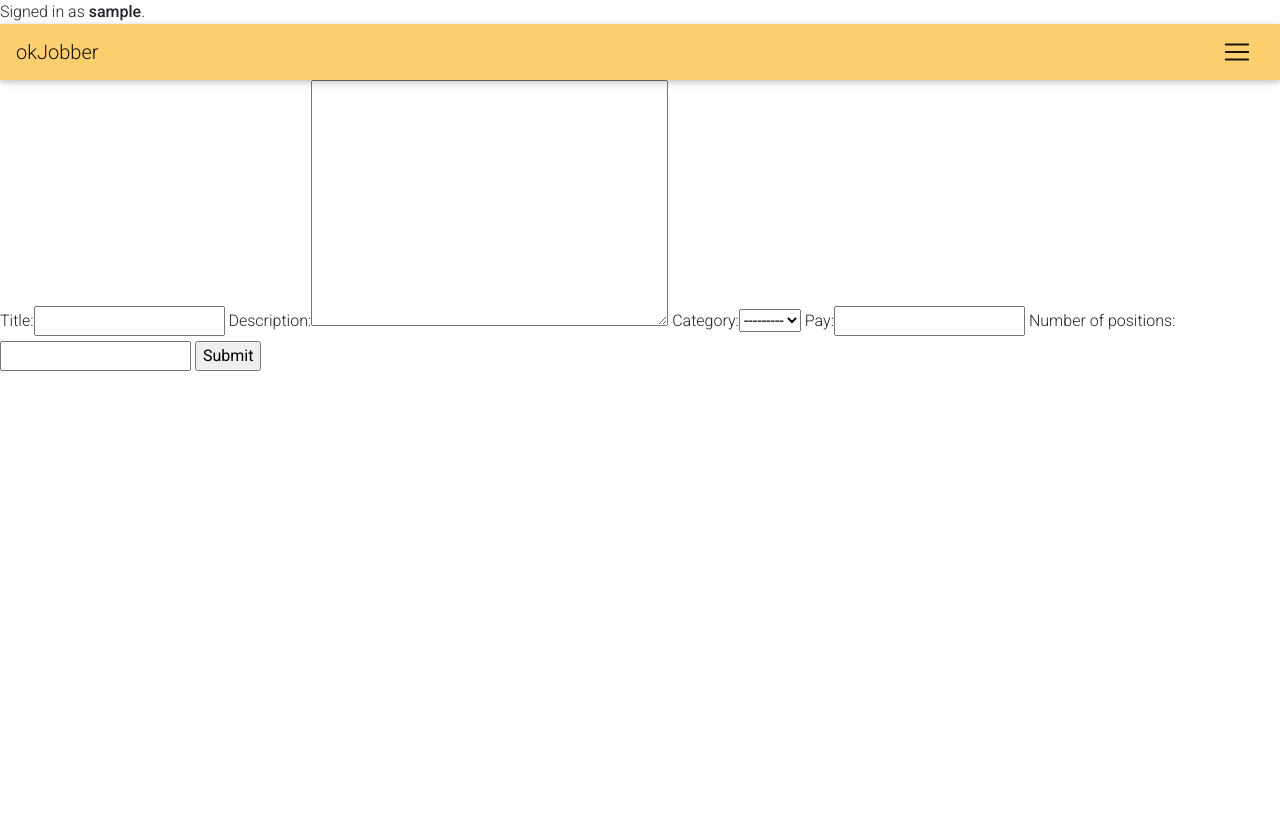
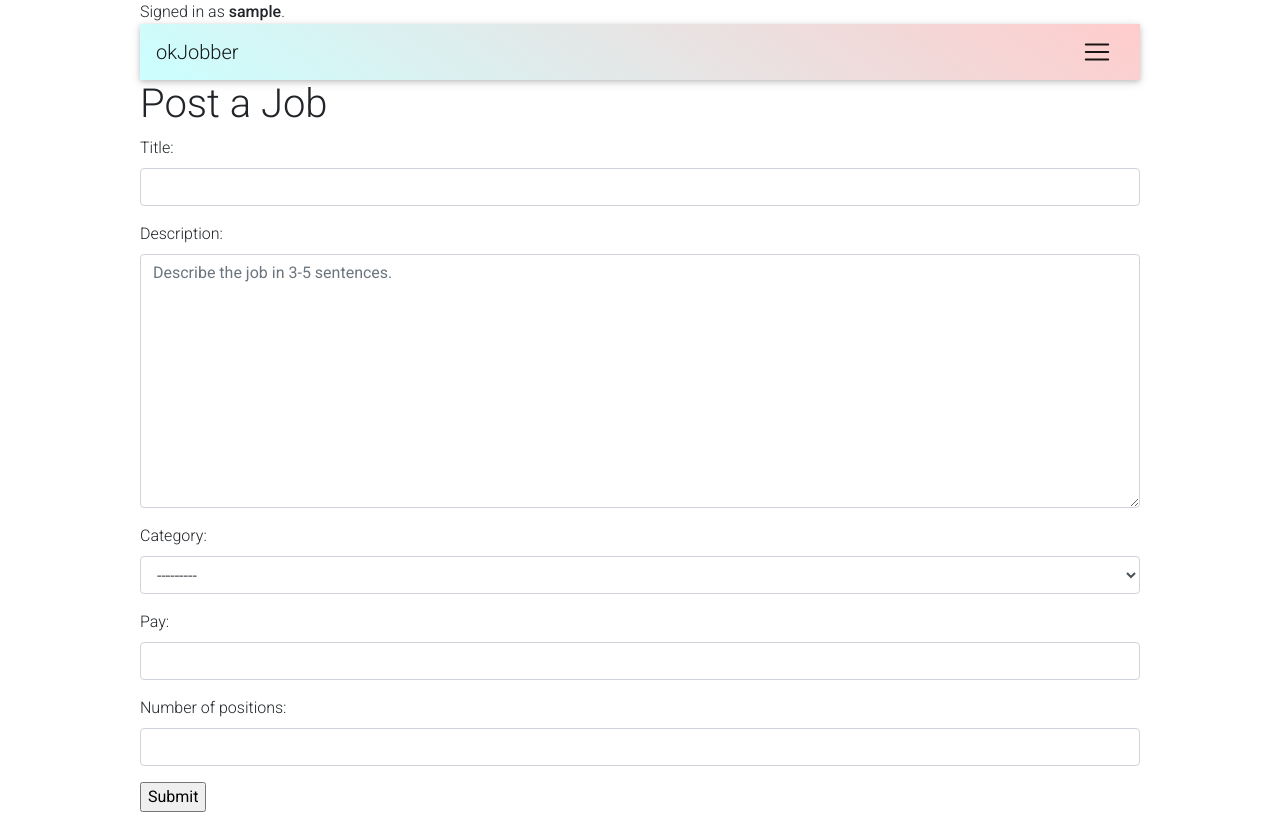
Before and after one commit to AndrewNickComplex/fastfastjob.me, a Django app: page /createjob in a window 1280 px wide. Before the commit the page ends 371 px from the top, so only its background shows below. Run offline with Django 3.2, Linux system fonts and the light colour scheme; the visitor is signed in with stand-in values (Sample User, id 1); data that the repository does not hold is empty; some libraries are stand-ins or nearby versions.

Commit message:
some basic design change

```diff
--- a/jobber/forms.py
+++ b/jobber/forms.py
@@ -1,4 +1,5 @@
 from django.forms import forms, ModelForm, Textarea
+from django import forms
 from .models import Job, User, Category, Application, Jobber
 
 class CreateJobForm(ModelForm):
@@ -9,6 +10,16 @@ class CreateJobForm(ModelForm):
         'category',
         'pay',
         'number_of_positions',
-        'address',
-        'geolocation'
+        'address'
         ]
+
+        #styling through bootstrap class in form-control
+        widgets = {
+            'title': forms.TextInput(attrs={'class': 'form-control'}),
+            'description': forms.Textarea(attrs={'class': 'form-control', 'placeholder': "Describe the job in 3-5 sentences."}),
+            'category': forms.Select(attrs={'class': 'form-control'}),
+            'pay': forms.TextInput(attrs={'class': 'form-control'}),
+            'number_of_positions': forms.NumberInput(attrs={'class': 'form-control'}),
+            'address': forms.TextInput(attrs={'class': 'form-control'}),
+
+        }
--- a/jobber/static/jobber/output.css
+++ b/jobber/static/jobber/output.css
@@ -1,3 +1,15 @@
+a:hover {
+  color: #3f7676;
+}
 
+a {
+  color: #7bd0d0;
+}
+
+nav {
+  position: fixed;
+  top: 0px;
+  left: 0px;
+}
 
 /*# sourceMappingURL=output.css.map */
--- a/jobber/templates/jobber/createjob.html
+++ b/jobber/templates/jobber/createjob.html
@@ -1,12 +1,13 @@
 {% extends "jobber/layout.html" %}
 
 {% block body %}
-
+<h1>Post a Job</h1>
+<div class="form-group">
     <form action="{% url 'createjob' %}" method="POST">
         {%csrf_token%}
 
-        {{form}}
-        <input type="submit" value="Submit">
-    </form>
+        {{form.as_p}}
+    <input type="submit" value="Submit">
+</div>
 
 {% endblock %}
--- a/jobber/templates/jobber/layout.html
+++ b/jobber/templates/jobber/layout.html
@@ -22,7 +22,7 @@
         <title>{% block title %}okJobber{% endblock %}</title>
         </head>
 
-    <body>
+    <body style="max-width:1000px; margin-right: auto; margin-left: auto; ">
         {% if messages %}
         <div class="alert alert-{{ msg_type }}">
             {% for message in messages %}
@@ -39,7 +39,7 @@
             {% endif %}
         </div>
 
-        <nav class="navbar navbar-light" style="background-color: #fccf6e;">
+        <nav class="navbar navbar-light" style="background: linear-gradient(35deg, #CCFFFF, #FFCCCC)">
             <a class="navbar-brand" href="{% url 'listing' %}">okJobber</a>
             <button class="navbar-toggler" type="button" data-toggle="collapse" data-target="#navbarSupportedContent" aria-controls="navbarSupportedContent" aria-expanded="false" aria-label="Toggle navigation">
                 <span class="navbar-toggler-icon"></span>
@@ -73,10 +73,10 @@
                 </ul>
             </div>
         </nav>
-        <div class="d-flex justify-content-around">
+
         {% block body %}
         {% endblock %}
-        </div>
+
         <!-- Bootstrap Javascript, to be placed at the end before </body> -->
         <script src="https://code.jquery.com/jquery-3.2.1.slim.min.js" integrity="sha384-KJ3o2DKtIkvYIK3UENzmM7KCkRr/rE9/Qpg6aAZGJwFDMVNA/GpGFF93hXpG5KkN" crossorigin="anonymous"></script>
         <script src="https://cdnjs.cloudflare.com/ajax/libs/popper.js/1.12.9/umd/popper.min.js" integrity="sha384-ApNbgh9B+Y1QKtv3Rn7W3mgPxhU9K/ScQsAP7hUibX39j7fakFPskvXusvfa0b4Q" crossorigin="anonymous"></script>
--- a/jobber/templates/jobber/register.html
+++ b/jobber/templates/jobber/register.html
@@ -10,11 +10,11 @@
     <div class="jumbotron text-center lighten-4">
 
         <!-- Title -->
-        <br><h1><strong>REGISTER</strong></h1> <br> <br>
+        <br><h1><strong>Register</strong></h1> <br> <br>
 
         <!-- <hr class="my-4 pb-2"> -->
         <br>
-            <img src="../../static/auctions/img/forregister.svg" alt="indeximage" style="height: 350px;" class="embed-responsive">
+
             <br> <br> <br>
         <!-- Grid row -->
         <div class="text-left">
--- a/jobber/views.py
+++ b/jobber/views.py
@@ -25,11 +25,12 @@ def create_job(request):
         category = Category.objects.get(pk=request.POST["category"])
         pay = request.POST["pay"]
         number_of_positions = request.POST["number_of_positions"]
-        geolocation = request.POST["geolocation"]
+        #To include geolocation for google maps api binding
+        #geolocation = request.POST["geolocation"]
         address = request.POST["address"]
 
         job = Job(created_by=by,title=title,description=description,category=category,pay=pay,
-        number_of_positions=number_of_positions,geolocation=geolocation,address=address)
+        number_of_positions=number_of_positions,address=address)
         job.save()
         #return to the page of the job that was created
         url = reverse('job', kwargs={'job_id': job.pk})
--- a/okjobber/settings.py
+++ b/okjobber/settings.py
@@ -30,7 +30,8 @@ SECRET_KEY = os.environ.get('DJANGO_SECRET_KEY', 'd$jmu5fjythftbvqr)2$h)#i=9eyj+
 # DEBUG = False
 DEBUG = os.environ.get('DJANGO_DEBUG', '') != 'False'
 
-ALLOWED_HOSTS = ['guarded-tor-83565.herokuapp.com']
+ALLOWED_HOSTS = ['guarded-tor-83565.herokuapp.com',
+'127.0.0.1']
 
 
 # Application definition
```
Also changed, not shown: jobber/static/jobber/input.scss (+16 -0 lines), jobber/templates/jobber/listing.html (+7 -5 lines), 1 other file.
